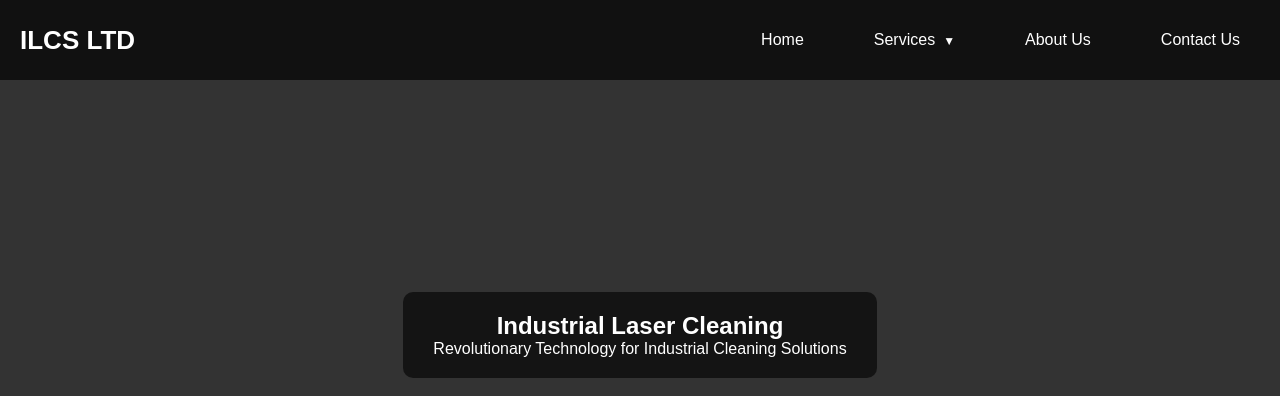
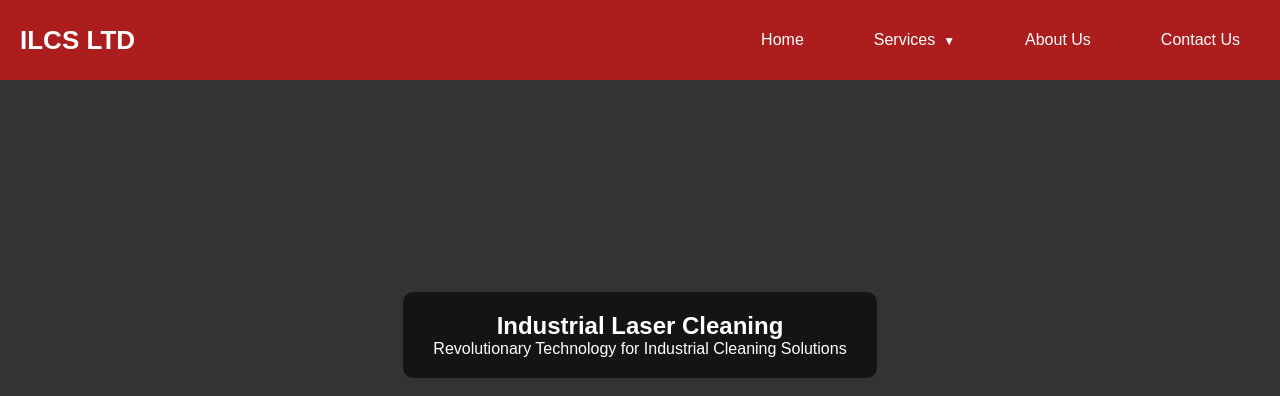
Before and after one commit to Rendy051992/Laser-Cleaning, a plain HTML site: page index.html in a window 1280 px wide. Shown: the top 396 px of the page. Drawn offline with Linux system fonts and the light colour scheme.

Commit message:
Update styles.css

```diff
--- a/styles.css
+++ b/styles.css
@@ -27,7 +27,7 @@ html, body {
 /* HLAVIČKA */
 /* ============================== */
 .site-header {
-  background-color: #111;
+  background-color: #ac1e1e;
   width: 100%;
   position: fixed;
   top: 0;
```
